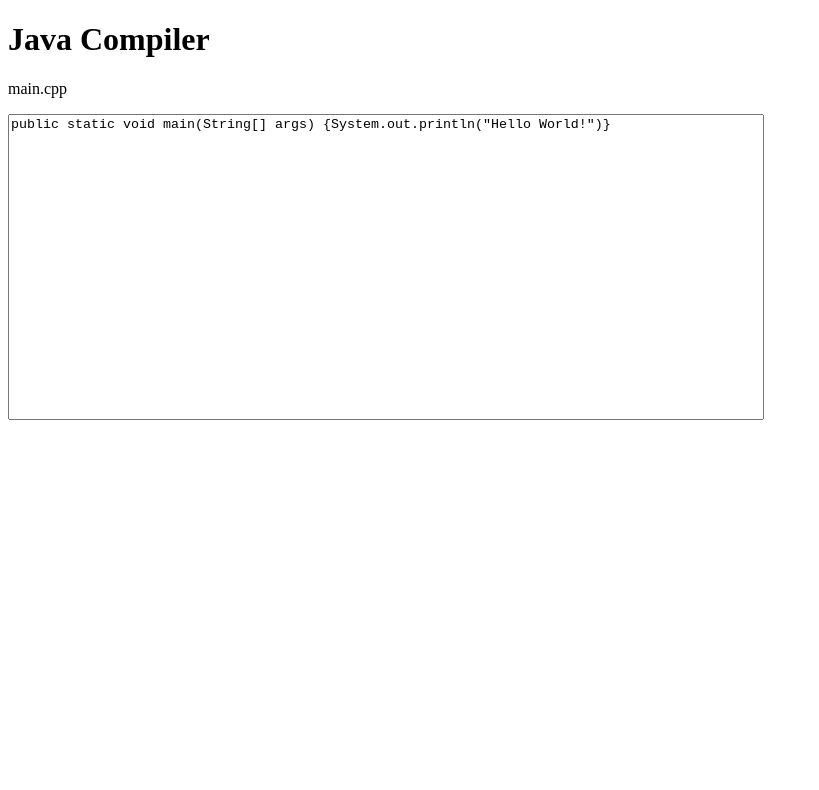
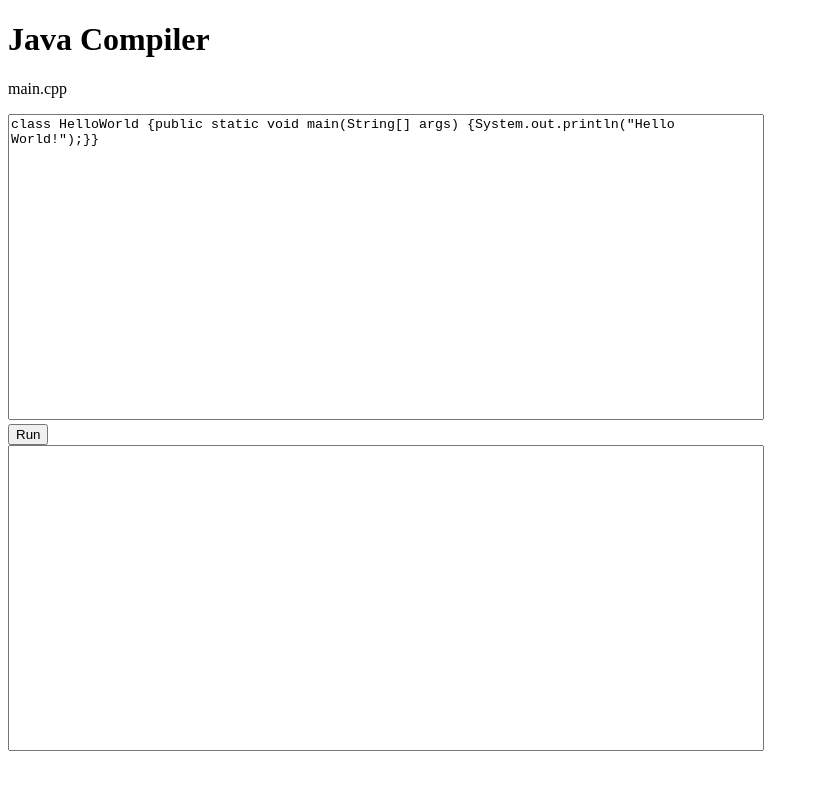
Before and after one commit to jhub04/OnlineCompiler, a Vue app in the folder frontend/: page / in a window 1280 px wide. Shown: the top 790 px of the page, without its empty margins (0-819 px from the left). Built offline with nearby package versions, Linux system fonts and the light colour scheme.

Commit message:
Base UI layout

```diff
--- a/frontend/index.html
+++ b/frontend/index.html
@@ -4,7 +4,7 @@
     <meta charset="UTF-8">
     <link rel="icon" href="/favicon.ico">
     <meta name="viewport" content="width=device-width, initial-scale=1.0">
-    <title>Vite App</title>
+    <title>Online Java Compiler</title>
   </head>
   <body>
     <div id="app"></div>
--- a/frontend/package.json
+++ b/frontend/package.json
@@ -9,6 +9,7 @@
     "preview": "vite preview"
   },
   "dependencies": {
+    "axios": "^1.7.9",
     "vue": "^3.5.13"
   },
   "devDependencies": {
--- a/frontend/src/App.vue
+++ b/frontend/src/App.vue
@@ -1,10 +1,16 @@
 <script setup>
 
 import { ref } from "vue";
+import axios from "axios";
 
 const fileName = ref("main.cpp");
-const code = ref("public static void main(String[] args) {System.out.println(\"Hello World!\")}")
+const code = ref("class HelloWorld {public static void main(String[] args) {System.out.println(\"Hello World!\");}}")
 const output = ref("");
+
+// TODO: Implement this method after creating the API
+const run = async () => {
+  output.value = "Success";
+}
 
 </script>
 
@@ -15,6 +21,14 @@ const output = ref("");
       <p>{{ fileName }}</p>
       <textarea>{{ code }}</textarea>
     </div>
+
+    <div class="submit-container">
+      <button @click="run">Run</button>
+    </div>
+
+    <div class="output-container">
+      <textarea>{{ output }}</textarea>
+    </div>
   </main>
 </template>
 
@@ -23,5 +37,6 @@ textarea {
   width: 750px;
   height: 300px;
   resize: none;
+
 }
 </style>
```
Also changed, not shown: 1 other file (tests, documents, lock files or other folders).
